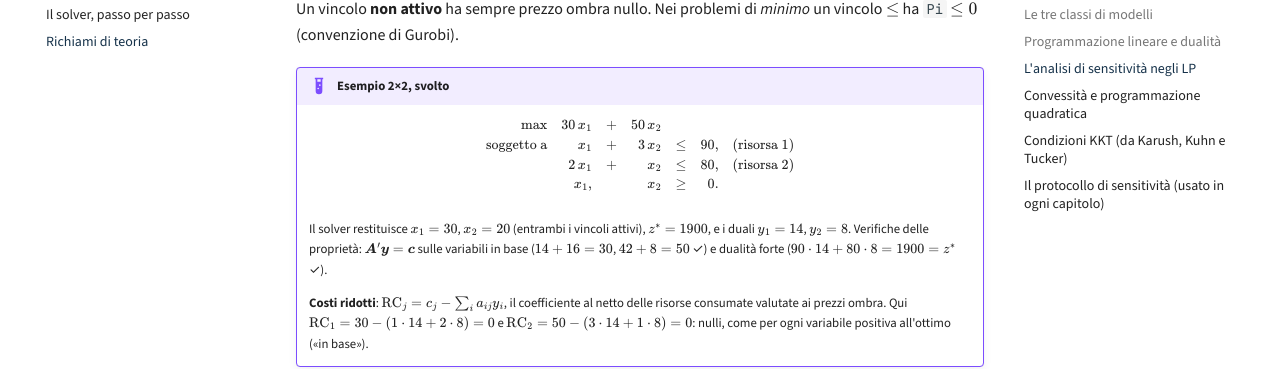
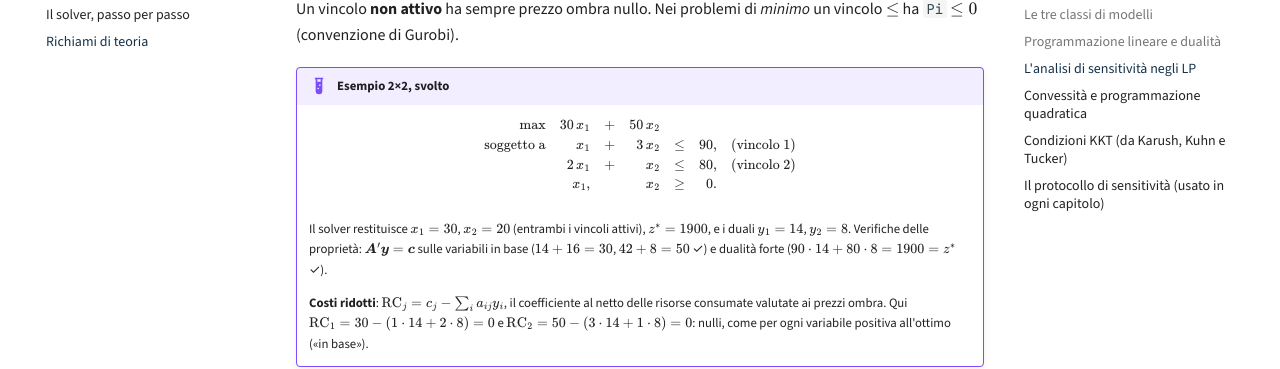
Before and after one commit to fabiofurini/laboratorio-ricerca-operativa, an MkDocs documentation site: the page built from docs/richiami.md, in a window 1280 px wide and 900 px high, scrolled down 2262 px. Shown: the part 141-510 px from the top of the window. Built offline with MkDocs 1.6.1 and Material for MkDocs 9.7.7, drawn with Linux system fonts in a browser that asks for light colours; comment, search, counter and statistics services are not loaded.

Commit message:
Etichette generiche nei richiami: (vincolo 1)/(vincolo 2) al posto di (risorsa 1)/(risorsa 2)
Co-Authored-By: Claude Fable 5 <noreply@anthropic.com>

```diff
--- a/docs/richiami.md
+++ b/docs/richiami.md
@@ -92,8 +92,8 @@ vincolo $\le$ ha `Pi` $\le 0$ (convenzione di Gurobi).
     $$
     \begin{array}{r r@{\;}c@{\;}r c r l}
     \max & 30\,x_1 & + & 50\,x_2 & & & \\
-    \text{soggetto a} & x_1 & + & 3\,x_2 & \le & 90, & \text{(risorsa 1)}\\
-     & 2\,x_1 & + & x_2 & \le & 80, & \text{(risorsa 2)}\\
+    \text{soggetto a} & x_1 & + & 3\,x_2 & \le & 90, & \text{(vincolo 1)}\\
+     & 2\,x_1 & + & x_2 & \le & 80, & \text{(vincolo 2)}\\
      & x_1, & & x_2 & \ge & 0. &
     \end{array}
     $$
```
Also changed, not shown: GUIDA_GUROBI.md (+9 -9 lines), docs/guida-gurobi.md (+9 -9 lines).
